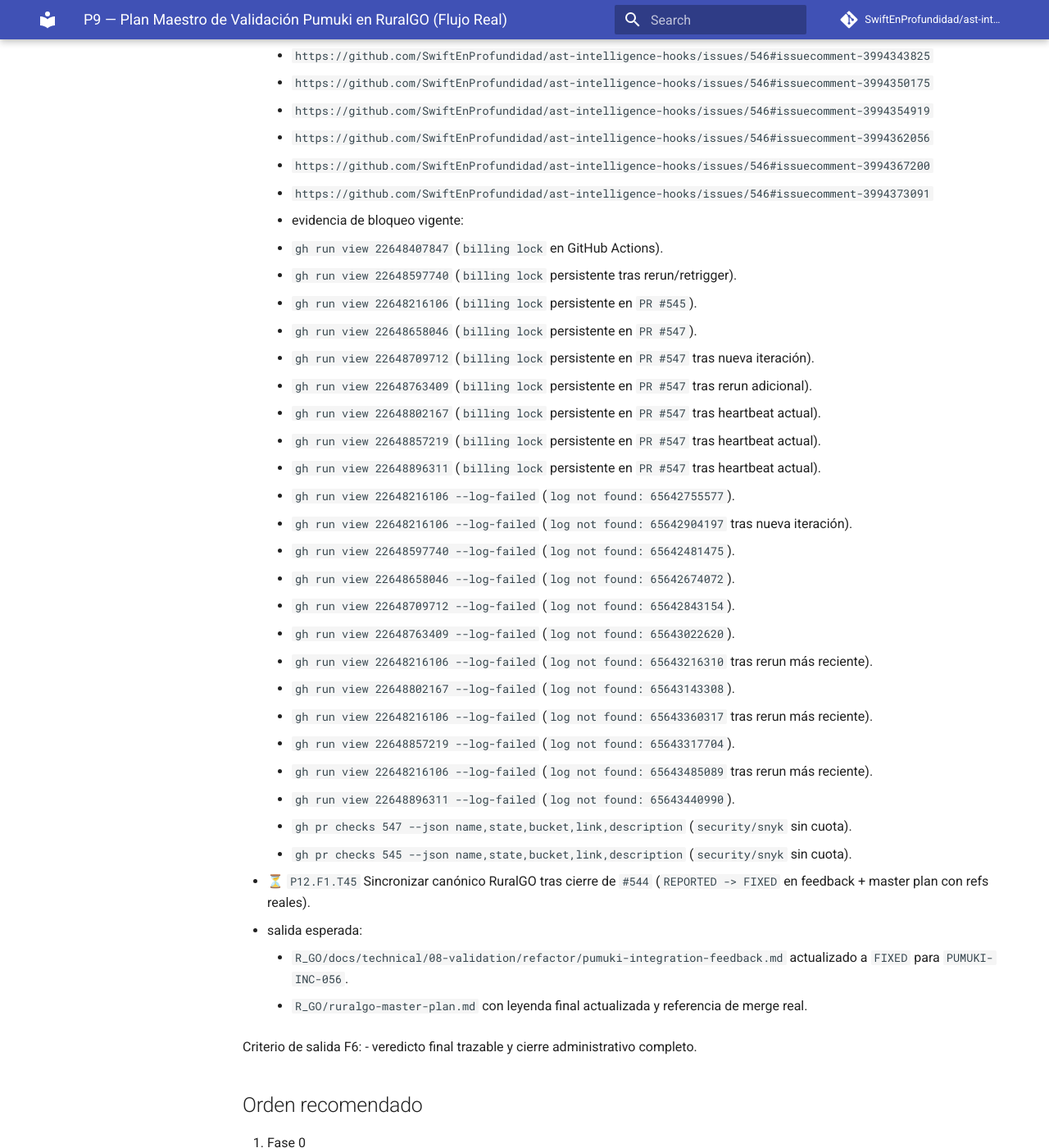
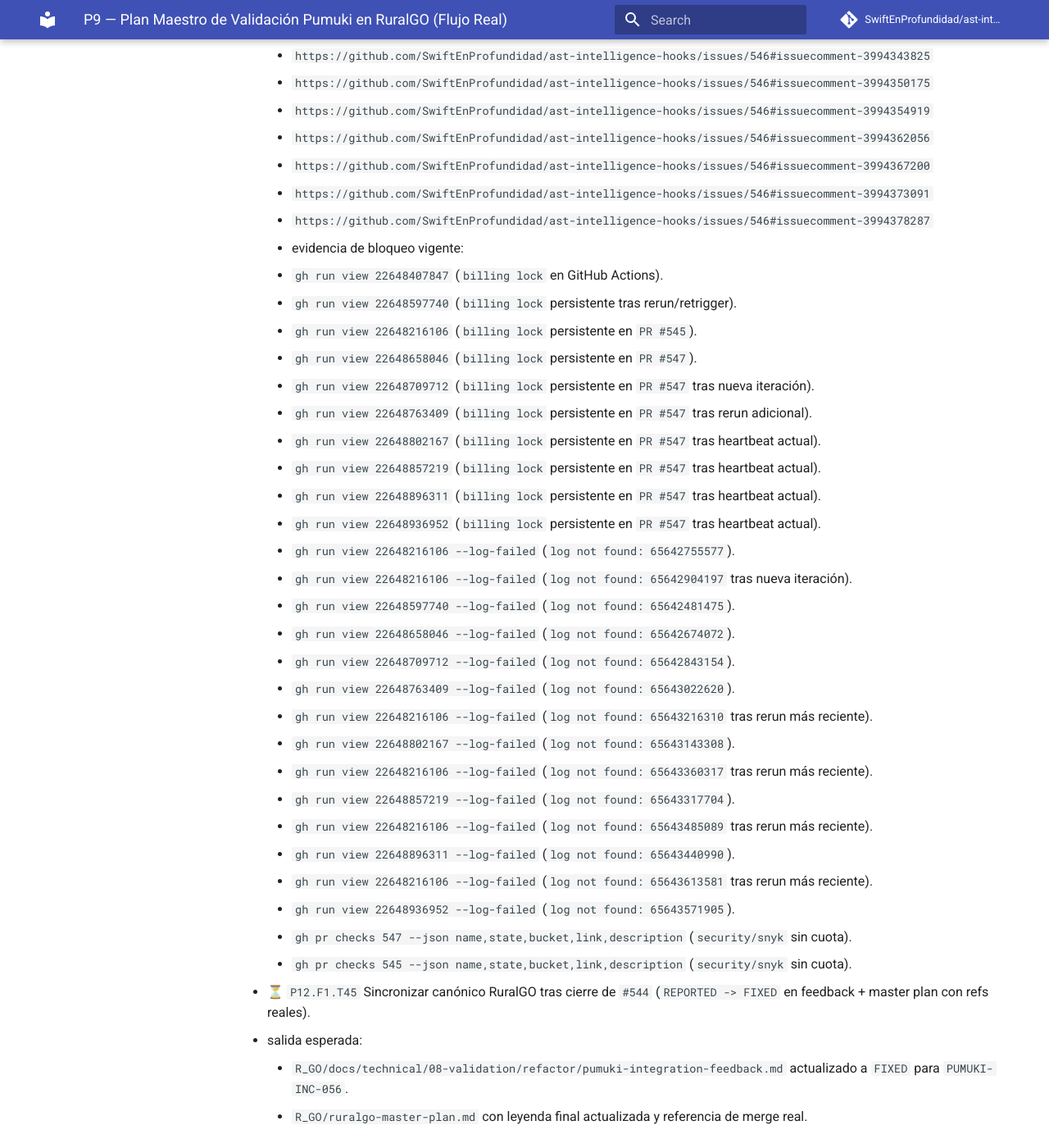
Before and after one commit to SwiftEnProfundidad/ast-intelligence-hooks, an MkDocs documentation site: the page built from docs/seguimiento-completo-validacion-ruralgo-03-03-2026.md, in a window 1280 px wide and 1400 px high, scrolled down 48544 px. Shown: the whole window at 82% size. Built offline with MkDocs 1.6.1 and Material for MkDocs 9.7.7, drawn with Linux system fonts in a browser that asks for light colours; comment, search, counter and statistics services are not loaded.

Commit message:
docs(tracking): update T47 with latest CI billing-lock runs

```diff
--- a/docs/seguimiento-completo-validacion-ruralgo-03-03-2026.md
+++ b/docs/seguimiento-completo-validacion-ruralgo-03-03-2026.md
@@ -1349,6 +1349,7 @@ Criterio de salida F5:
       - `https://github.com/SwiftEnProfundidad/ast-intelligence-hooks/issues/546#issuecomment-3994362056`
       - `https://github.com/SwiftEnProfundidad/ast-intelligence-hooks/issues/546#issuecomment-3994367200`
       - `https://github.com/SwiftEnProfundidad/ast-intelligence-hooks/issues/546#issuecomment-3994373091`
+      - `https://github.com/SwiftEnProfundidad/ast-intelligence-hooks/issues/546#issuecomment-3994378287`
     - evidencia de bloqueo vigente:
       - `gh run view 22648407847` (`billing lock` en GitHub Actions).
       - `gh run view 22648597740` (`billing lock` persistente tras rerun/retrigger).
@@ -1359,6 +1360,7 @@ Criterio de salida F5:
       - `gh run view 22648802167` (`billing lock` persistente en `PR #547` tras heartbeat actual).
       - `gh run view 22648857219` (`billing lock` persistente en `PR #547` tras heartbeat actual).
       - `gh run view 22648896311` (`billing lock` persistente en `PR #547` tras heartbeat actual).
+      - `gh run view 22648936952` (`billing lock` persistente en `PR #547` tras heartbeat actual).
       - `gh run view 22648216106 --log-failed` (`log not found: 65642755577`).
       - `gh run view 22648216106 --log-failed` (`log not found: 65642904197` tras nueva iteración).
       - `gh run view 22648597740 --log-failed` (`log not found: 65642481475`).
@@ -1371,6 +1373,8 @@ Criterio de salida F5:
       - `gh run view 22648857219 --log-failed` (`log not found: 65643317704`).
       - `gh run view 22648216106 --log-failed` (`log not found: 65643485089` tras rerun más reciente).
       - `gh run view 22648896311 --log-failed` (`log not found: 65643440990`).
+      - `gh run view 22648216106 --log-failed` (`log not found: 65643613581` tras rerun más reciente).
+      - `gh run view 22648936952 --log-failed` (`log not found: 65643571905`).
       - `gh pr checks 547 --json name,state,bucket,link,description` (`security/snyk` sin cuota).
       - `gh pr checks 545 --json name,state,bucket,link,description` (`security/snyk` sin cuota).
 
```
